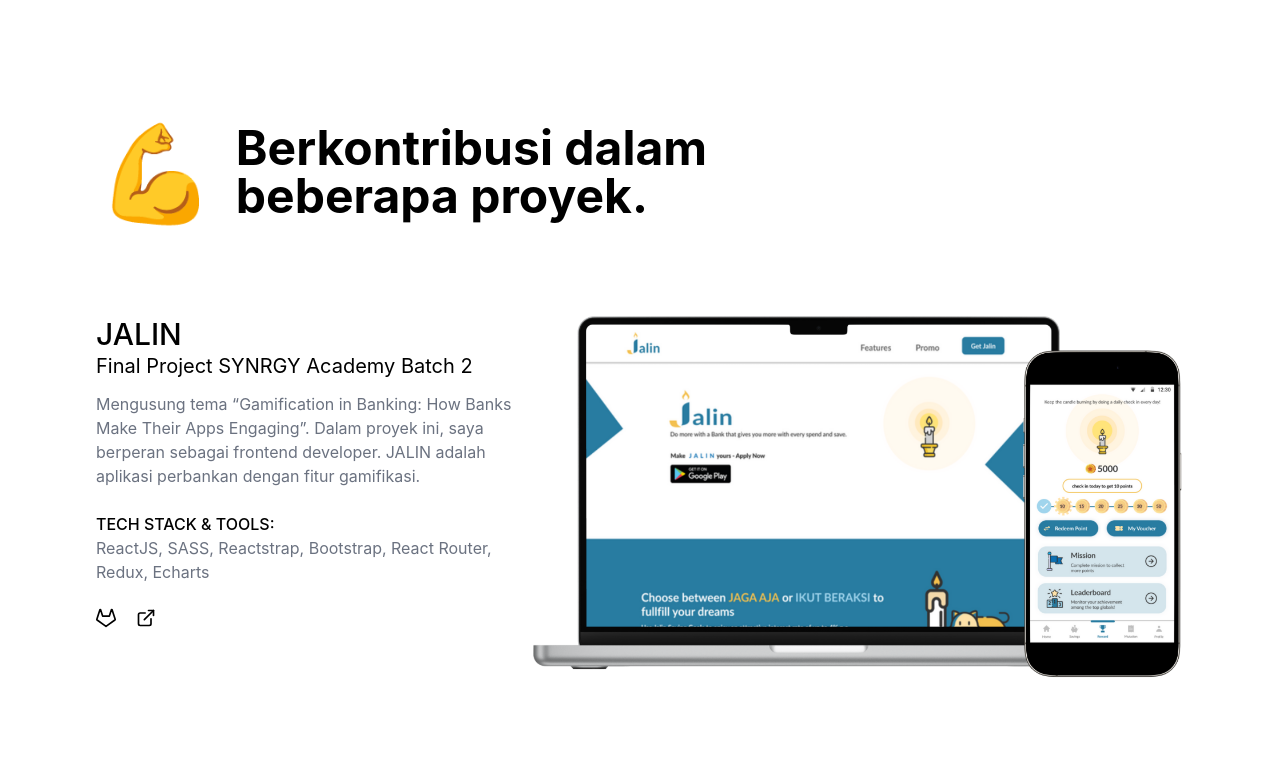
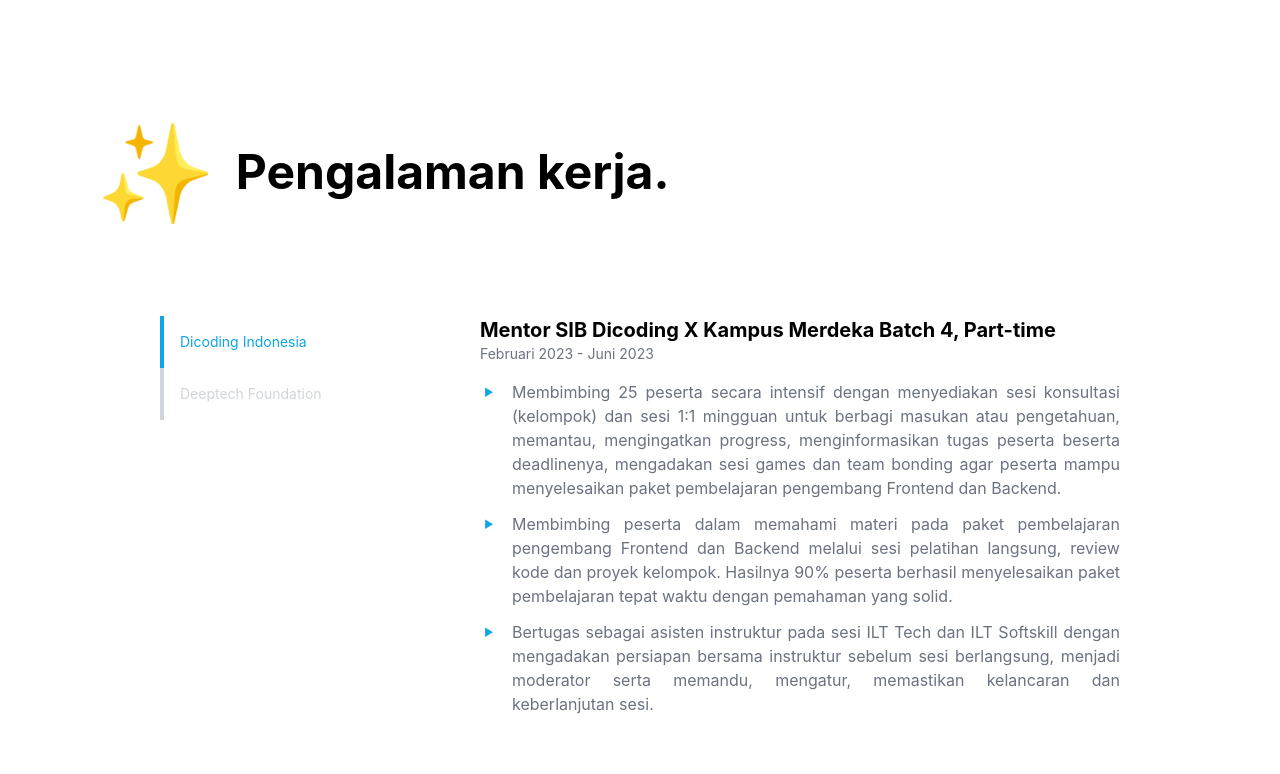
Before and after one commit to DwkLoki/portfolio-website, a React (Create React App) app: page / in a window 1280 px wide. Shown: the part 740-1514 px from the top of the page. Built offline with nearby package versions, Linux system fonts and the light colour scheme.

Commit message:
pengalaman kerja section selesai

```diff
--- a/src/App.js
+++ b/src/App.js
@@ -11,7 +11,7 @@
       <section className='relative h-screen mx-20'>
         <div className='flex flex-col h-full justify-center'>
           <p className="text-4xl text-gray-500 mb-4">
-            👋 Hai! Saya john doe ...
+            👋 Hai! Saya Dwiky Darmawansyah ...
           </p>
           <h1 className="text-6xl font-bold w-3/4 leading-[4.5rem]">
             saya mampu mengkonversi desain yang rumit menjadi halaman web yang fungsional
@@ -27,7 +27,21 @@
         </div>
       </section>
 
-      <section className='mx-24 my-16'>
+      <section className='mx-24 mt-16'>
+        <div className='flex items-center space-x-5'>
+          <div className='text-8xl'>
+            ✨
+          </div>
+          <h2 className="text-5xl font-bold w-1/2">
+            Pengalaman kerja.
+          </h2>
+        </div>
+        <div className="mt-24 px-16">
+          <ExperienceSection />
+        </div>
+      </section>
+
+      <section className='mx-24 my-44'>
         <div className='flex space-x-5'>
           <div className='text-8xl'>
             💪
@@ -163,11 +177,6 @@
           <img src='./images/pesawat-kertas.svg' alt='pesawat kertas'/>
         </div>
       </section>
-
-      <div className="min-h-screen bg-gray-50 p-6">
-        <h1 className="text-2xl font-bold text-center mb-6">My Work Experience</h1>
-        <ExperienceSection />
-      </div>
     </div>
   );
 }
--- a/src/components/ExperienceSection.jsx
+++ b/src/components/ExperienceSection.jsx
@@ -7,16 +7,16 @@
     return (
         <div className="flex flex-col md:flex-row">
             {/* Sidebar: List of Companies */}
-            <div className="w-full md:w-1/3 bg-gray-100 p-4">
+            <div className="w-full md:w-1/3 pr-6">
                 <ul>
                     {experiences.map((experience, index) => (
                         <li
                             key={index}
                             onClick={() => setSelectedCompany(experience)}
-                            className={`cursor-pointer p-3 rounded-lg mb-2 ${selectedCompany.company === experience.company
-                                    ? "bg-yellow-300"
-                                    : "bg-white"
-                                } hover:bg-yellow-200 transition`}
+                            className={`cursor-pointer p-4 text-sm ${selectedCompany.company === experience.company
+                                    ? "border-l-4 border-sky-500 text-sky-500"
+                                    : "border-l-4 border-gray-300 text-gray-300 bg-white"
+                                } transition-all hover:bg-sky-50 hover:text-sky-500`}
                         >
                             {experience.company}
                         </li>
@@ -25,14 +25,14 @@
             </div>
 
             {/* Main Content: Details of Selected Company */}
-            <div className="w-full md:w-2/3 bg-white p-4 shadow-md">
-                <h2 className="text-xl font-bold text-gray-800">
-                    {selectedCompany.role} at {selectedCompany.company}
+            <div className="w-full md:w-2/3 bg-white">
+                <h2 className="text-xl font-bold">
+                    {selectedCompany.role}
                 </h2>
-                <p className="text-sm text-gray-600">{selectedCompany.duration}</p>
-                <ul className="mt-4 list-disc list-inside">
+                <p className="text-sm text-gray-500">{selectedCompany.duration}</p>
+                <ul className="mt-4">
                     {selectedCompany.description.map((item, index) => (
-                        <li key={index} className="text-gray-700 mb-2">
+                        <li key={index} className="relative text-gray-500 text-justify pl-8 mb-3 before:absolute before:content-['‣'] before:left-0 before:-top-2 before:text-3xl before:text-sky-500">
                             {item}
                         </li>
                     ))}
--- a/src/data.js
+++ b/src/data.js
@@ -1,22 +1,25 @@
 const experiences = [
   {
-    company: "Company A",
-    role: "Frontend Developer",
-    duration: "Jan 2020 - Dec 2021",
+    company: "Dicoding Indonesia",
+    role: "Mentor SIB Dicoding X Kampus Merdeka Batch 4, Part-time",
+    duration: "Februari 2023 - Juni 2023",
     description: [
-      "Developed responsive web pages using ReactJS and TailwindCSS.",
-      "Collaborated with UI/UX designers to implement user-friendly designs.",
-      "Optimized website performance and accessibility.",
+      "Membimbing 25 peserta secara intensif dengan menyediakan sesi konsultasi (kelompok) dan sesi 1:1 mingguan untuk berbagi masukan atau pengetahuan, memantau, mengingatkan progress, menginformasikan tugas peserta beserta deadlinenya, mengadakan sesi games dan team bonding agar peserta mampu menyelesaikan paket pembelajaran pengembang Frontend dan Backend.",
+      "Membimbing peserta dalam memahami materi pada paket pembelajaran pengembang Frontend dan Backend melalui sesi pelatihan langsung, review kode dan proyek kelompok. Hasilnya 90% peserta berhasil menyelesaikan paket pembelajaran tepat waktu dengan pemahaman yang solid.",
+      "Bertugas sebagai asisten instruktur pada sesi ILT Tech dan ILT Softskill dengan mengadakan persiapan bersama instruktur sebelum sesi berlangsung, menjadi moderator serta memandu, mengatur, memastikan kelancaran dan keberlanjutan sesi.",
     ],
   },
   {
-    company: "Company B",
-    role: "Web Developer Intern",
-    duration: "Jun 2019 - Dec 2019",
+    company: "Deeptech Foundation",
+    role: "Social Media Specialist, Part-time",
+    duration: "November 2021 - Maret 2022",
     description: [
-      "Assisted in website redesign projects.",
-      "Wrote clean, maintainable, and scalable code.",
-      "Performed regular debugging and testing.",
+      "Mengelola akun media sosial Deeptech, termasuk Twitter, LinkedIn, dan Instagram.",
+      "Bekerja sama dengan tim media dalam membuat dan menjadwalkan konten harian seputar dunia teknologi informasi khususnya startup, software development, management project, pemrograman dan sebagainya.",
+      "Menganalisis tren media sosial untuk membuat konten yang menarik dan informatif serta mengembangkan strategi konten untuk meningkatkan keterlibatan pengguna dan pengikut.",
+      "Melakukan analisis kinerja media sosial menggunakan fitur analitik di instagram serta menyusun laporan bulanan tentang kinerja konten dan pertumbuhan pengikut.",
+      "Menjawab pertanyaan dan komentar dari pengikut di berbagai platform media sosial.",
+      "Merancang dan melaksanakan kampanye media sosial untuk mendukung berbagai inisiatif Deeptech."
     ],
   },
 ];
```
